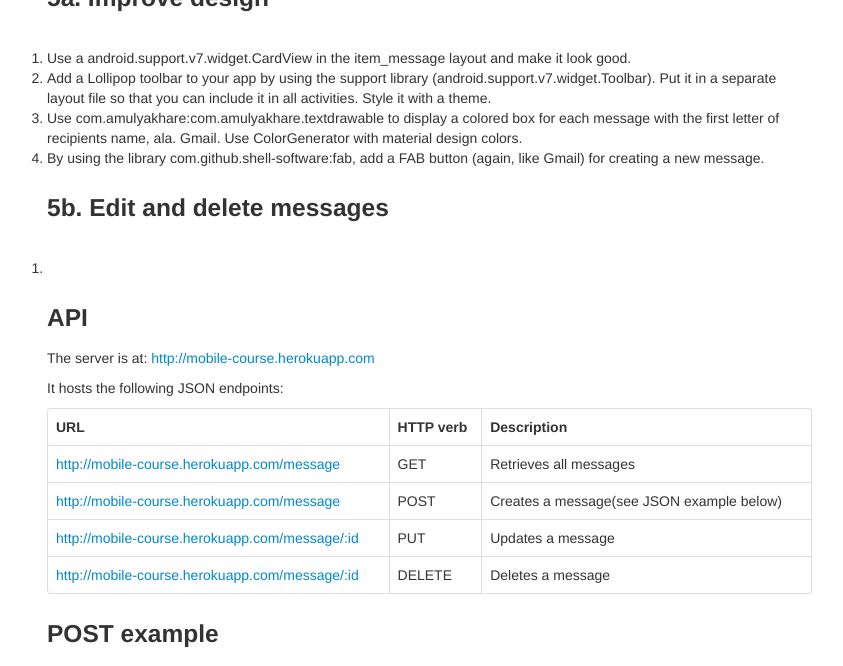
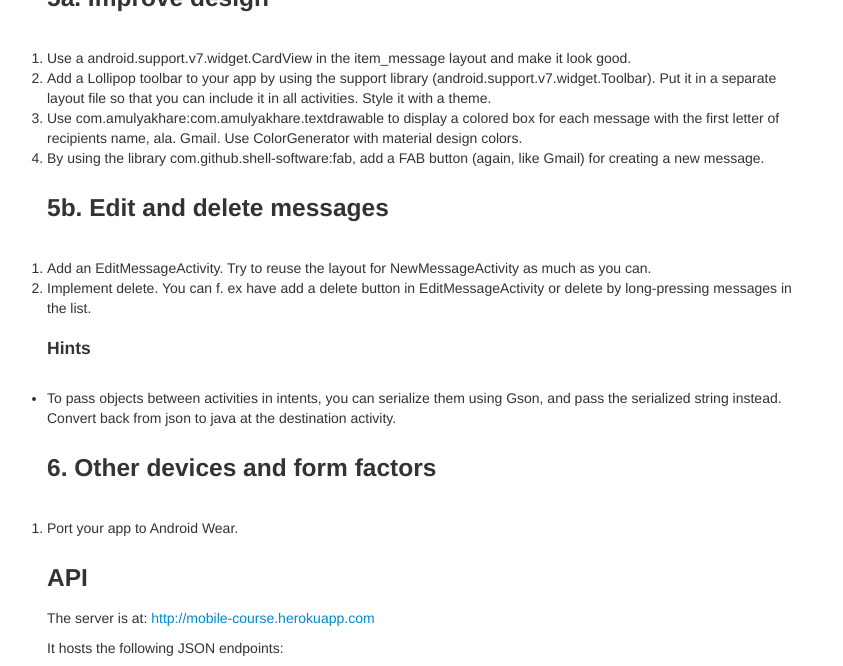
Before and after one commit to bekk/android101, a Jekyll site: the page built from docs/pages/assignments.html, in a window 1280 px wide and 1400 px high, scrolled down 1621 px. Shown: the top 666 px of the window, without its empty margins (13-856 px from the left). Built offline with Jekyll 4.4.1, drawn with Linux system fonts in a browser that asks for light colours; Markdown is read by kramdown in place of the engine named in the settings; some of the changed text lies outside the part shown.

Commit message:
Finish assignments

```diff
--- a/docs/pages/assignments.html
+++ b/docs/pages/assignments.html
@@ -12,7 +12,7 @@
   <li>Add the received messages to the adapter and notify it of the changed message list.</li>
 </ol>
 
-<h4>Tips</h4>
+<h4>Hints</h4>
 <ul>
   <li>The ViewHolder you create should contain references to all the TextViews you need to show for each position in the message list.</li>
   <li>You will need a <code>LayoutInflater</code> in MessagesAdapter in <code>onCreateViewHolder</code> to create the layout view of the message. It is probably easiest to use Activitys <code>getLayoutInflater()</code> and pass it to the adapter.</li>
@@ -27,7 +27,7 @@
   <li>Show the MessagesActivity with the updated message list.</li>
 </ol>
 
-<h4>Tips</h4>
+<h4>Hints</h4>
 <ul>
   <li>Use <code>NewMessageActivity.this.finish();</code> to navigate back to the previous Activity.</li>
 </ul>
@@ -38,7 +38,7 @@
   <li>In <code>onBindViewHolder</code> in MessagesAdapter, use the Picasso image loader library to load the image from a url if it exists for that message.</li>
 </ol>
 
-<h4>Tips</h4>
+<h4>Hints</h4>
 <ul>
   <li>Add the Picasso dependency to your app.gradle file: compile 'com.squareup.picasso:picasso:2.5.0'.</li>
 </ul>
@@ -73,7 +73,19 @@
 
 <h3>5b. Edit and delete messages</h3>
 <ol>
-  <li></li>
+  <li>Add an EditMessageActivity. Try to reuse the layout for NewMessageActivity as much as you can.</li>
+  <li>Implement delete. You can f. ex have add a delete button in EditMessageActivity or delete by long-pressing messages in the list.</li>
+</ol>
+
+<h4>Hints</h4>
+<ul>
+  <li>To pass objects between activities in intents, you can serialize them using Gson, and pass the serialized string instead. Convert back from json to java at the destination activity.</li>
+</ul>
+
+<h3>6. Other devices and form factors</h3>
+
+<ol>
+  <li>Port your app to Android Wear.</li>
 </ol>
 
 <h3>API</h3>
@@ -119,6 +131,10 @@
 
 {% gist 0a2f2c1a6419dc28de22 %}
 
+<h3>Uploading to Imgur</h3>
+
+{% gist 1b9a5cee635c52249fd2 %}
+
 <h3> Retrofit </h3>
 If you want to use retrofit, you will need the following gradle dependency:
 <code>compile 'com.squareup.retrofit:retrofit:1.6.1'</code>.
```
Also changed, not shown: 2 other files.
